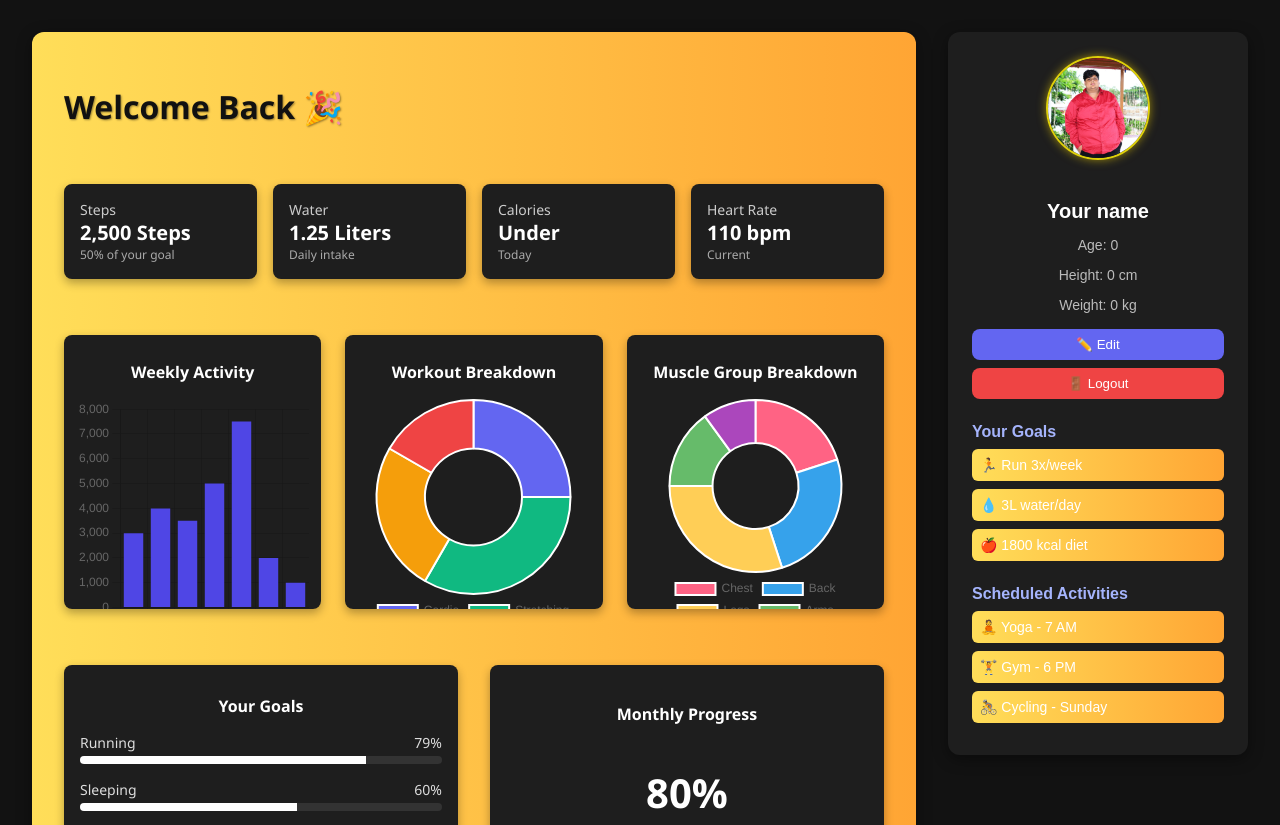
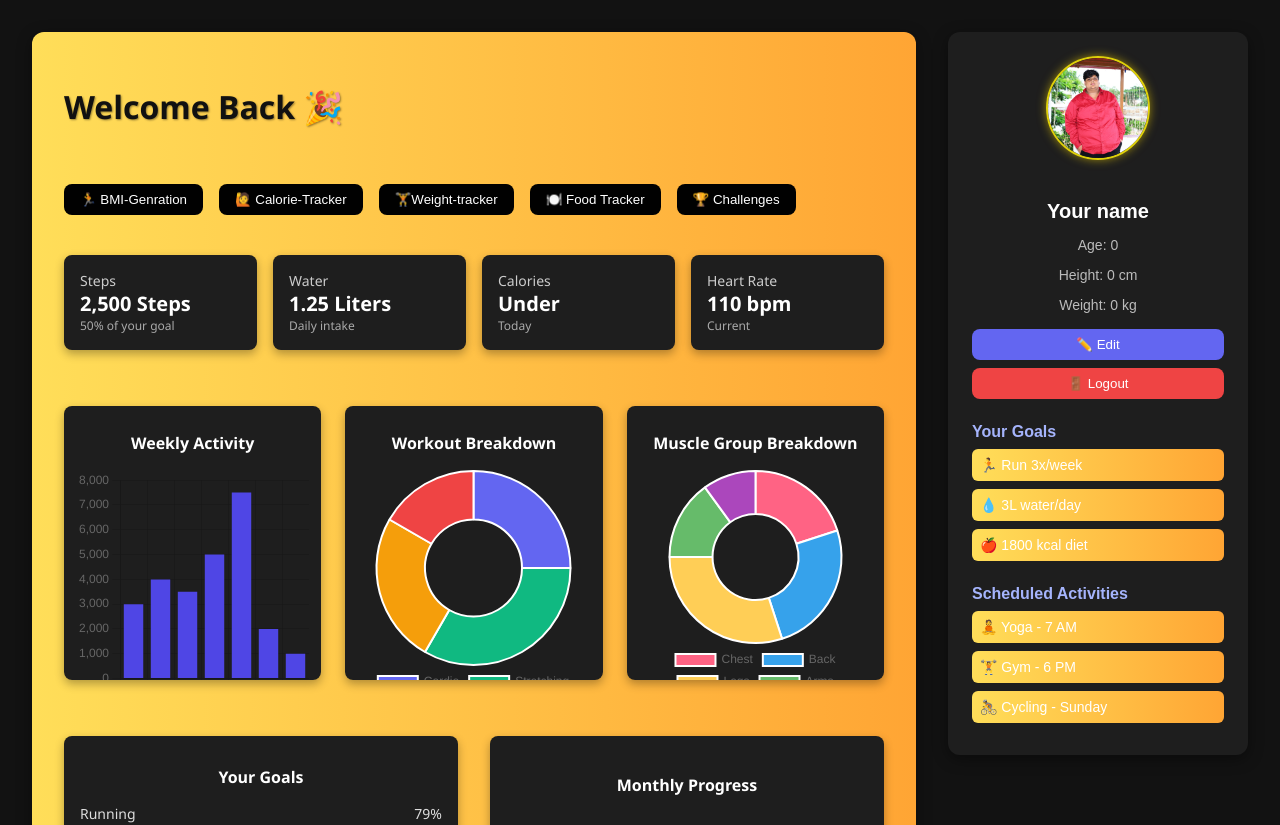
Before and after one commit to Manjunath-Projects/Freak-Fit, a React (Vite) app in the folder FRONTEND/: page /dashboard in a window 1280 px wide. Shown: the top 825 px of the page. Built offline with nearby package versions, Linux system fonts and the light colour scheme.

Commit message:
Updated Dashboard

```diff
--- a/FRONTEND/src/App.css
+++ b/FRONTEND/src/App.css
@@ -455,4 +455,5 @@ body, html {
   background-color: #e64545;
 }
 
+
 /* ------------------------------------------------------------------ */
--- a/FRONTEND/src/Components/Dashboard.css
+++ b/FRONTEND/src/Components/Dashboard.css
@@ -227,3 +227,16 @@
 .profile-action-button:hover {
   opacity: 0.9;
 }
+.nav-button {
+  padding: 0.5rem 1rem;
+  background: #010101;
+  color: white;
+  border: none;
+  border-radius: 8px;
+  font-weight: 500;
+  cursor: pointer;
+  transition: background 0.3s ease;
+}
+.nav-button:hover {
+  background: linear-gradient(90deg, #de4217, #ffa534);
+}
--- a/FRONTEND/src/Components/Dashboard.jsx
+++ b/FRONTEND/src/Components/Dashboard.jsx
@@ -3,10 +3,12 @@ import './Dashboard.css';
 import { Line, Doughnut, Bar } from 'react-chartjs-2';
 import 'chart.js/auto';
 import profileImage from '../assets/IMG_5309.JPG';
+import { useNavigate } from 'react-router-dom';
 
 const Dashboard = () => {
   const [showEditModal, setShowEditModal] = useState(false);
   const [showLogoutConfirm, setShowLogoutConfirm] = useState(false);
+  const navigate = useNavigate();
 
   const handleLogout = () => {
     localStorage.removeItem('token');
@@ -18,6 +20,17 @@ const Dashboard = () => {
       {/* LEFT: Dashboard Content */}
       <div className="dashboard-container">
         <h1 className="dashboard-title">Welcome Back 🎉</h1>
+
+        {/* Navigation Buttons */}
+        <div style={{ display: 'flex', gap: '1rem', marginBottom: '1rem' }}>
+          <button className="nav-button" onClick={() => navigate('/goal')}>🏃 BMI-Genration</button>
+          <button className="nav-button" onClick={() => navigate('/tracker')}>🙋 Calorie-Tracker </button>
+          <button className="nav-button" onClick={() => navigate('/weight-tracker')}>🏋Weight-tracker</button>
+          <button className="nav-button" onClick={() => navigate('/food')}>🍽️ Food Tracker</button>
+          <button className="nav-button" onClick={() => navigate('/challenge')}>🏆 Challenges</button>
+
+
+        </div>
 
         <div className="card-grid">
           <Card label="Steps" value="2,500 Steps" subtext="50% of your goal" />
--- a/FRONTEND/src/Components/MonthlyFoodTracker.jsx
+++ b/FRONTEND/src/Components/MonthlyFoodTracker.jsx
@@ -26,6 +26,11 @@ function MonthlyFoodTracker() {
     }));
   };
 
+  const handleSave = () => {
+    localStorage.setItem('monthlyFoodLogs', JSON.stringify(logs));
+    alert('Logs saved successfully!');
+  };
+
   const mealPlaceholders = {
     breakfast: '🍳 Log your breakfast...',
     lunch: '🍛 Log your lunch...',
@@ -37,6 +42,21 @@ function MonthlyFoodTracker() {
     <div className="page" style={{ minHeight: '100vh', backgroundColor: '#121212', color: 'white', padding: '2rem' }}>
       <div className="header" style={{ paddingBottom: '1rem', borderBottom: '1px solid rgba(255,255,255,0.1)', marginBottom: '2rem', textAlign: 'center' }}>
         <h1 style={{ fontSize: '2rem', fontWeight: 'bold' }}>🗓️ 30-Day Meal Tracker</h1>
+        <button
+          onClick={handleSave}
+          style={{
+            background: '#4CAF50',
+            color: 'white',
+            border: 'none',
+            padding: '0.75rem 1.5rem',
+            borderRadius: '0.5rem',
+            cursor: 'pointer',
+            fontSize: '1rem',
+            marginTop: '1rem'
+          }}
+        >
+          💾 Save Logs
+        </button>
       </div>
 
       <div className="day-scroll" style={{ display: 'flex', flexWrap: 'wrap', gap: '2rem', justifyContent: 'center', maxWidth: '1400px', margin: '0 auto' }}>
@@ -79,6 +99,19 @@ function MonthlyFoodTracker() {
                     fontSize: '0.9rem'
                   }}
                 />
+                {/* <button
+                  onClick={() => handleMealChange(day, meal, '')}
+                  style={{
+                    background: 'rgba(255, 255, 255, 0.1)',
+                    color: 'white',
+                    border: 'none',
+                    padding: '0.5rem 1rem',
+                    borderRadius: '0.5rem',
+                    cursor: 'pointer',
+                    fontSize: '0.85rem'
+                  }}
+                >
+                </button> */}
               </div>
             ))}
           </div>
--- a/FRONTEND/src/Components/TrackerPage.jsx
+++ b/FRONTEND/src/Components/TrackerPage.jsx
@@ -120,8 +120,8 @@ function TrackerPage() {
       <div className="header" style={{ padding: '1rem 2rem', display: 'flex', justifyContent: 'space-between', alignItems: 'center', borderBottom: '1px solid rgba(255,255,255,0.1)' }}>
         <span style={{ fontSize: '1.5rem', fontWeight: 'bold' }}>FREAKY TRACKER!!!!</span>
         <div className="profile" style={{ display: 'flex', alignItems: 'center', gap: '0.5rem' }}>
-          <img src="https://img.icons8.com/emoji/48/weight-lifter.png" alt="User" style={{ width: '36px', height: '36px' }} />
-          <span style={{ fontWeight: '500' }}>USER</span>
+          {/* <img src="https://img.icons8.com/emoji/48/weight-lifter.png" alt="User" style={{ width: '36px', height: '36px' }} /> */}
+          {/* <span style={{ fontWeight: '500' }}>USER</span> */}
         </div>
       </div>
 
--- a/FRONTEND/src/Components/WeightTracker.jsx
+++ b/FRONTEND/src/Components/WeightTracker.jsx
@@ -1,10 +1,17 @@
-import React, { useState } from 'react';
+import React, { useState, useEffect } from 'react';
 import '../App.css';
 import { motion, AnimatePresence } from 'framer-motion';
 
 const WeightTracker = () => {
   const [weights, setWeights] = useState(Array(30).fill(''));
   const [currentWeight, setCurrentWeight] = useState('');
+
+  useEffect(() => {
+    const savedWeights = localStorage.getItem('weights');
+    if (savedWeights) {
+      setWeights(JSON.parse(savedWeights));
+    }
+  }, []);
 
   const handleChange = (index, value) => {
     const updated = [...weights];
@@ -19,13 +26,18 @@ const WeightTracker = () => {
     const initialWeight = filledWeights[0];
     const latestWeight = filledWeights[filledWeights.length - 1];
 
-    const weightChange = latestWeight - initialWeight;
-    return weightChange;
+    return latestWeight - initialWeight;
+  };
+
+  const saveProgress = () => {
+    localStorage.setItem('weights', JSON.stringify(weights));
+    alert('Progress saved!');
   };
 
   const clearAll = () => {
     setWeights(Array(30).fill(''));
     setCurrentWeight('');
+    localStorage.removeItem('weights');
   };
 
   const weightChange = calculateWeightChange();
@@ -87,10 +99,13 @@ const WeightTracker = () => {
           initial={{ opacity: 0 }}
           animate={{ opacity: 1 }}
           transition={{ delay: 0.5 }}
-          style={{ marginTop: '2rem' }}
+          style={{ marginTop: '2rem', display: 'flex', gap: '1rem', justifyContent: 'center' }}
         >
-          <button onClick={clearAll} style={{ backgroundColor: '#4dc3ff', color: 'white', padding: '0.75rem 1.5rem', borderRadius: '0.5rem', border: 'none' }}>
-            Clear All
+          <button onClick={saveProgress} style={{ backgroundColor: '#4caf50', color: 'white', padding: '0.75rem 1.5rem', borderRadius: '0.5rem', border: 'none' }}>
+            💾 Save Progress
+          </button>
+          <button onClick={clearAll} style={{ backgroundColor: '#f44336', color: 'white', padding: '0.75rem 1.5rem', borderRadius: '0.5rem', border: 'none' }}>
+            🗑️ Clear All
           </button>
         </motion.div>
       </div>
```
